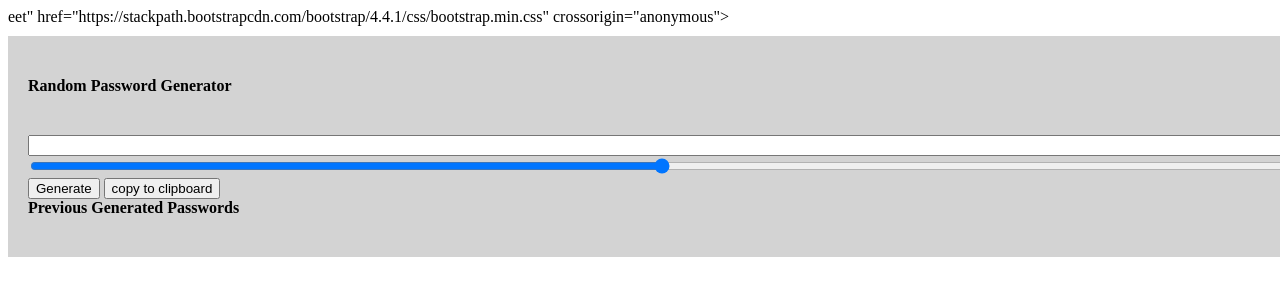
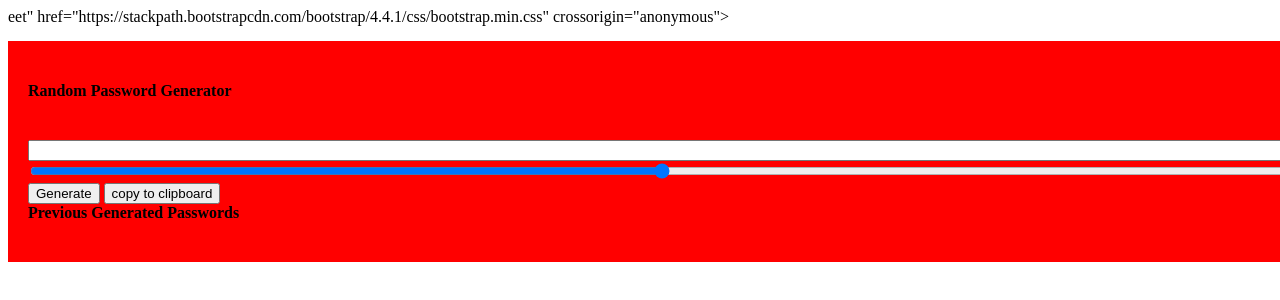
Before and after one commit to remyguts/passwordgenerator, a plain HTML site: page pass.html in a window 1280 px wide. Shown: the top 300 px of the page. Drawn offline with Linux system fonts and the light colour scheme.

Commit message:
changed up sizing

```diff
--- a/word.css
+++ b/word.css
@@ -1,7 +1,7 @@
 .content{
-    margin-top: 10px;
-    margin-bottom: 10px;
-    background-color: lightgray;
+    margin-top: 15px;
+    margin-bottom: 15px;
+    background-color: red;
     padding: 20px;
     width: 100%;
 
```
